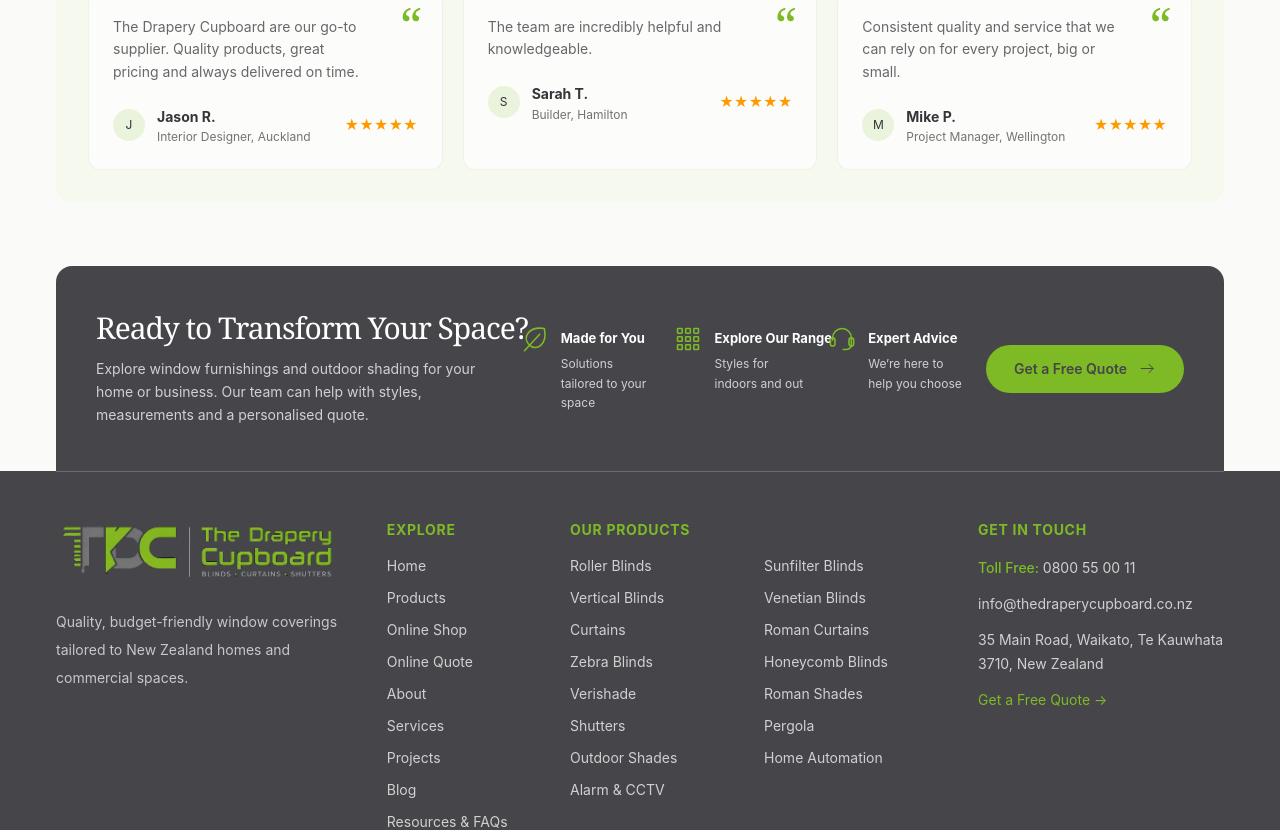
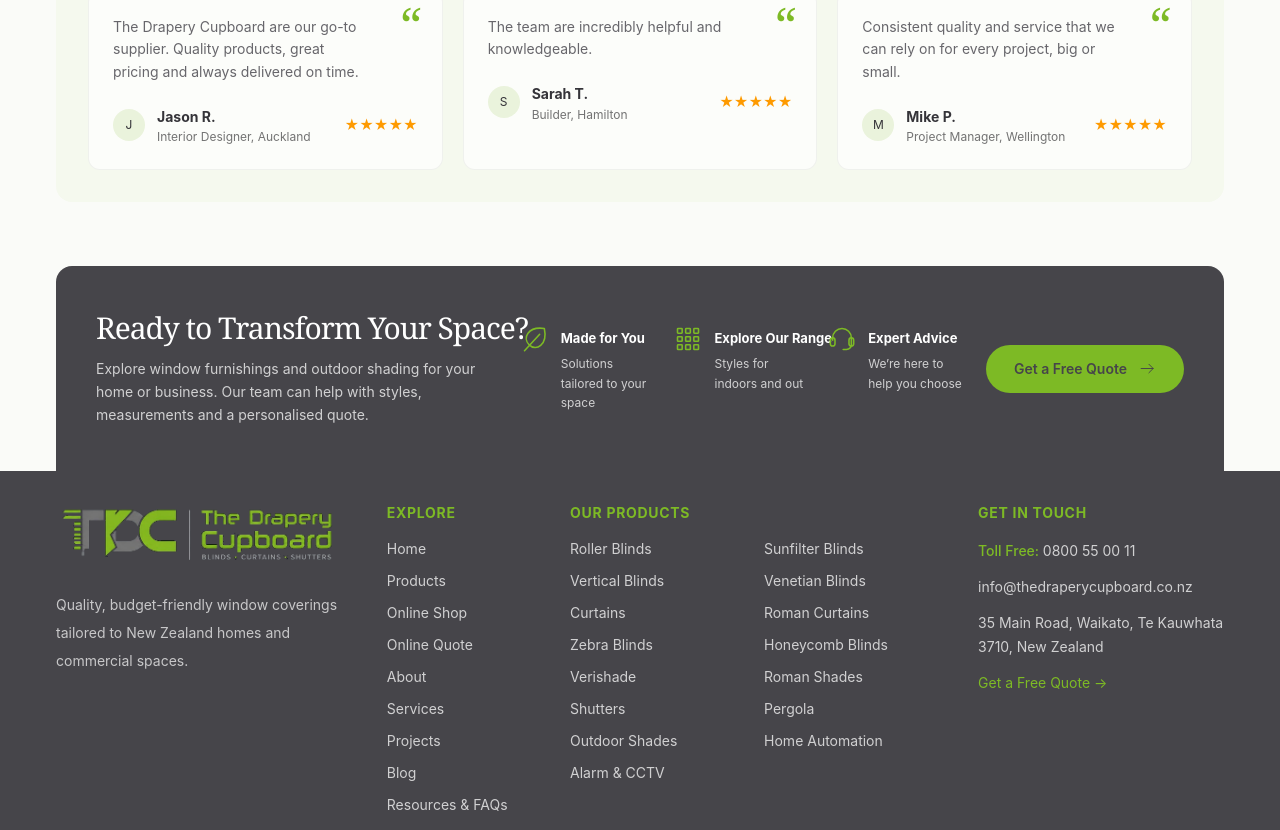
Before and after one commit to saikat-patra-web-developer/thedraperycupboard, a React (Vite) app: page / in a window 1280 px wide. Shown: the part 3318-4148 px from the top of the page. Built offline with nearby package versions, Linux system fonts and the light colour scheme.

Commit message:
saikat:update

```diff
--- a/src/components/layout/Footer.jsx
+++ b/src/components/layout/Footer.jsx
@@ -31,7 +31,7 @@
               },
             },
           }}
-          className="grid grid-cols-1 items-start gap-x-10 gap-y-10 border-y border-white/20 py-10 sm:grid-cols-2 sm:py-12 lg:grid-cols-[1.05fr_.55fr_1.35fr_.9fr] lg:gap-x-6 xl:grid-cols-[minmax(260px,1.15fr)_minmax(130px,.55fr)_minmax(360px,1.45fr)_minmax(220px,1fr)] xl:gap-x-12"
+          className="grid grid-cols-1 items-start gap-x-10 gap-y-10 border-b border-white/15 pt-6 pb-10 sm:pt-8 sm:pb-12 lg:grid-cols-[1.05fr_.55fr_1.35fr_.9fr] lg:gap-x-6 xl:grid-cols-[minmax(260px,1.15fr)_minmax(130px,.55fr)_minmax(360px,1.45fr)_minmax(220px,1fr)] xl:gap-x-12"
         >
           <motion.div variants={colVariant} className="sm:col-span-1">
             <Brand footer />
```
Also changed, not shown: public/images/products/verishade-treatment.webp.
